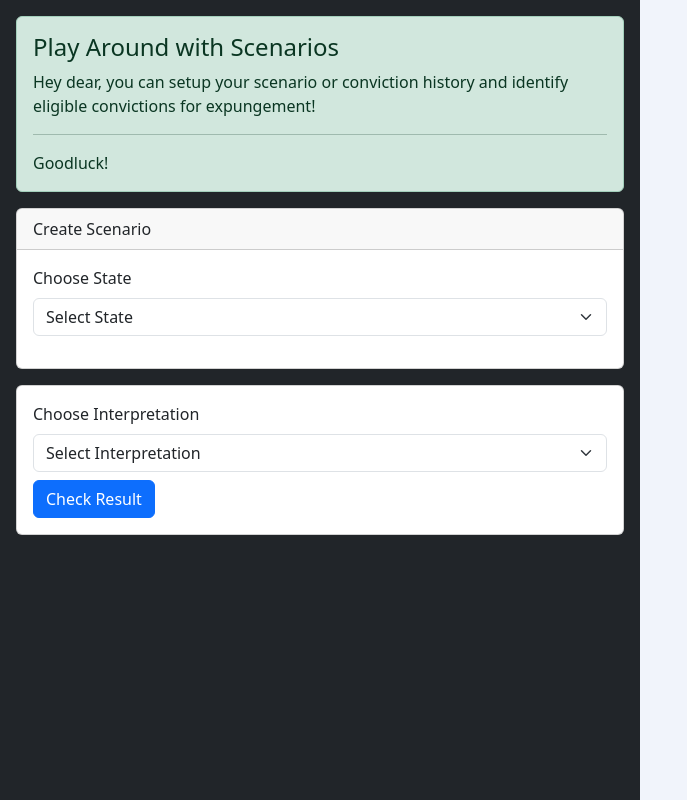
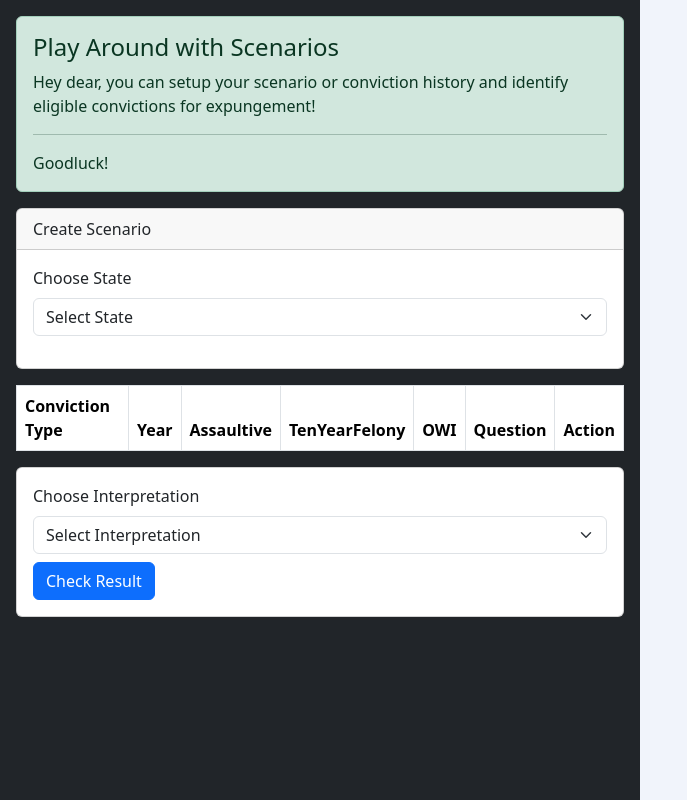
Before and after one commit to joshBeals/Expungement-Checker, a React (Create React App) app: page /underspecified-scenario in a window 1280 px wide. Shown: the whole page, without its empty margins (0-687 px from the left). Built offline with nearby package versions, Linux system fonts and the light colour scheme.

Commit message:
Underspecified UI

```diff
--- a/src/components/underspecified/UnderScenarioForm.js
+++ b/src/components/underspecified/UnderScenarioForm.js
@@ -1,3 +1,9 @@
+/**
+ * Joshua Alele-Beals
+ * joshbeals22@gmail.com
+ * github.com/joshBeals
+ */
+
 import React, { useEffect, useState } from 'react';
 import { Row, Col, Form, Button, Card, Alert } from 'react-bootstrap';
 import generateYearRange from '../../helpers/generateYearRange';
@@ -22,7 +28,7 @@ const UnderScenarioForm = () => {
     const [yearType, setYearType] = useState('');
     const [question, setQuestion] = useState('');
 
-    const { scenarios, u_scenarios } = useAppState();
+    const { addUScenario, u_scenarios } = useAppState();
 
     useEffect(() => {
         fetch('./law.json')
@@ -77,7 +83,21 @@ const UnderScenarioForm = () => {
     };
 
     const handleAdd = () => {
-
+        if (endYear < startYear) {
+            alert("Range not setup properly!")
+        } else {
+            const result = { type: convictionType, yearType: yearType, year: selectedYear, startYear: startYear, endYear, endYear, assaultive: isChecked, tenner: isChecked1, owi: isChecked2, question: question };
+            addUScenario(result);
+            setConvictionType('');
+            setSelectedYear('');
+            setEndYear('');
+            setStartYear('');
+            setYearType('');
+            setQuestion('');
+            setIsChecked(false);
+            setIsChecked1(false);
+            setIsChecked2(false);
+        }
     };
 
     return (
--- a/src/components/underspecified/UnderScenarioMain.js
+++ b/src/components/underspecified/UnderScenarioMain.js
@@ -1,11 +1,19 @@
+/**
+ * Joshua Alele-Beals
+ * joshbeals22@gmail.com
+ * github.com/joshBeals
+ */
+
 import React, { useState } from 'react';
+import { Trash } from "react-bootstrap-icons";
 import { Alert, Button, Table, Row, Col, Form, Card } from "react-bootstrap";
 import { useAppState } from "../../store/AppStateContext";
 import UnderScenarioForm from './UnderScenarioForm';
 
 const UnderScenarioMain = () => {
-    const { interpretation, setInterpretation } = useState("");
     const showResult = false;
+
+    const { u_scenarios, deleteUScenario, setShowResult, interpretation, setInterpretation } = useAppState();
 
     const handleInterpretationChange = (e) => {
         setInterpretation(e.target.value);
@@ -24,6 +32,43 @@ const UnderScenarioMain = () => {
     return (
         <div>
             <UnderScenarioForm />
+            <Table
+                striped
+                bordered
+                className="mt-3"
+                style={{ borderRadius: "20px" }}
+            >
+                <thead>
+                    <tr>
+                        <th>Conviction Type</th>
+                        <th>Year</th>
+                        <th>Assaultive</th>
+                        <th>TenYearFelony</th>
+                        <th>OWI</th>
+                        <th>Question</th>
+                        <th>Action</th>
+                    </tr>
+                </thead>
+                <tbody>
+                    {u_scenarios?.map((scenario, index) => (
+                        <tr key={index}>
+                            <td>{scenario?.type ? scenario?.type : '-'}</td>
+                            <td>{scenario?.yearType == 'single' ? scenario?.yearType : scenario?.yearType == 'range' ? `${scenario?.startYear} - ${scenario?.endYear}` : ''}</td>
+                            <td>{scenario?.assaultive ? 'Yes' : 'No'}</td>
+                            <td>{scenario?.tenner ? 'Yes' : 'No'}</td>
+                            <td>{scenario?.owi ? 'Yes' : 'No'}</td>
+                            <td>{scenario?.question ? scenario?.question : '-'}</td>
+                            <td>
+                                <Trash
+                                    onClick={() => deleteUScenario(index)}
+                                    className="text-danger"
+                                    style={{ cursor: "pointer" }}
+                                />
+                            </td>
+                        </tr>
+                    ))}
+                </tbody>
+            </Table>
             <Card>
                 <Card.Body>
                     <Row className="mb-2">
--- a/src/store/AppStateContext.js
+++ b/src/store/AppStateContext.js
@@ -96,7 +96,7 @@ export const AppStateProvider = ({ children }) => {
   };
 
   const addUScenario = (scenario) => {
-    setUScenarios([...scenarios, scenario]);
+    setUScenarios([...u_scenarios, scenario]);
   };
 
   const deleteScenario = (index) => {
```
Also changed, not shown: src/components/underspecified/UnderScenarioResult.js (added).
